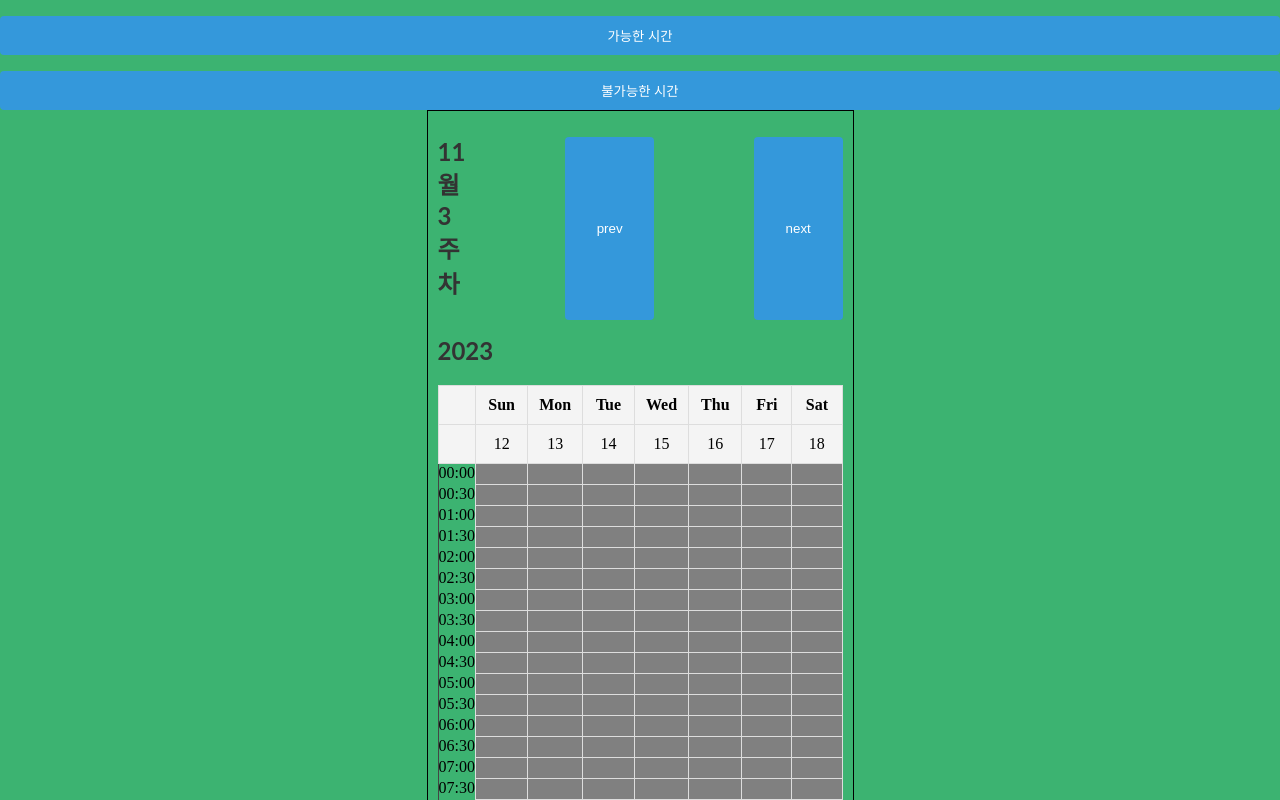
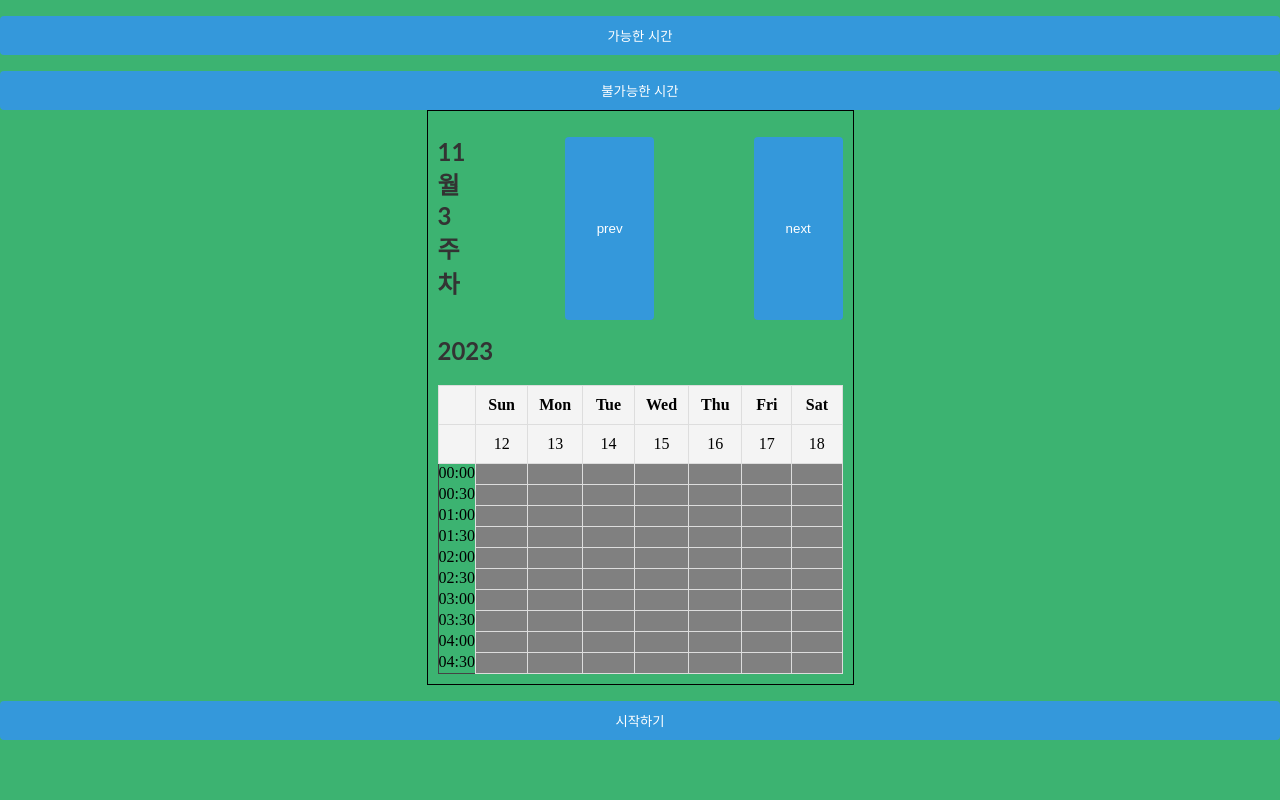
Before and after one commit to mindongmindong/whenMeet, a React (Create React App) app in the folder react-whenMeet/: page /homeparticipate/1/usertimeinfo in a window 1280 px wide. Shown: the top 800 px of the page. Built offline with nearby package versions, Linux system fonts and the light colour scheme; no server answers.

Commit message:
[EDIT] UserTimeInfo 상태 반영 시간 계산

```diff
--- a/react-whenMeet/src/components/CalendarWeek2.jsx
+++ b/react-whenMeet/src/components/CalendarWeek2.jsx
@@ -47,7 +47,7 @@ function CaculateWeek({ nowYear, nowMonth, week, availableTimes, setAvailableTim
 
     const handleClick = () => {
         for(let day = fDay; day <= eDay; day+=(60*60*24*1000)){
-            for(let indx = 0; indx < 10; indx++){
+            for(let indx = startTime; indx <= endTime; indx++){
                 const elm = document.getElementById(day + indx);
                 elm.classList.remove("dragging")
             }
--- a/react-whenMeet/src/routes/UserTimeInfo.js
+++ b/react-whenMeet/src/routes/UserTimeInfo.js
@@ -12,10 +12,10 @@ function UserTimeInfo() {
     const {id} = useParams();
 
     const [startTime, setStartTime] = useState(0);
-    const [endTime, setEndTiem] = useState(48);
+    const [endTime, setEndTiem] = useState(10);
     const [today, setToday] = useState(new Date());
     const [startDate, setStartDate] = useState(new Date(2023,10,30));
-    const [endDate, setEndDate] = useState(new Date(2023,11,4));
+    const [endDate, setEndDate] = useState(new Date(2023,11,2));
 
 
     const handleState = () => {
@@ -38,8 +38,25 @@ function UserTimeInfo() {
     }, [id]);
 
     const handleAlert = () => {
-        let sat = [...availableTimes].sort();
-        console.log(availableTimes);
+        // let sat = [...availableTimes].sort();
+        const sat = [];
+        // state에 따라서 가능한 시간을 선택한 거라면 그냥 넘어가고
+        // 불가능한 시간을 선택한 거라면 전부 날짜 범위에 맞춰서 뒤집어줘야 한다.
+        // 여기 수정해야함
+        if(!state){
+            for(let day = startDate - 0; day <= endDate - 0; day+=((60*60*24*1000))){
+                for(let time = startTime; time < endTime; time++){
+                    if(!availableTimes.includes(day+time)){
+                        sat.push(day+time);
+                    }
+                }
+            }
+        }
+        else{
+            sat.push(...availableTimes);
+        }
+        sat.sort();
+        console.log(state, sat);
 
         const aa = [];
         let t = [];
```
